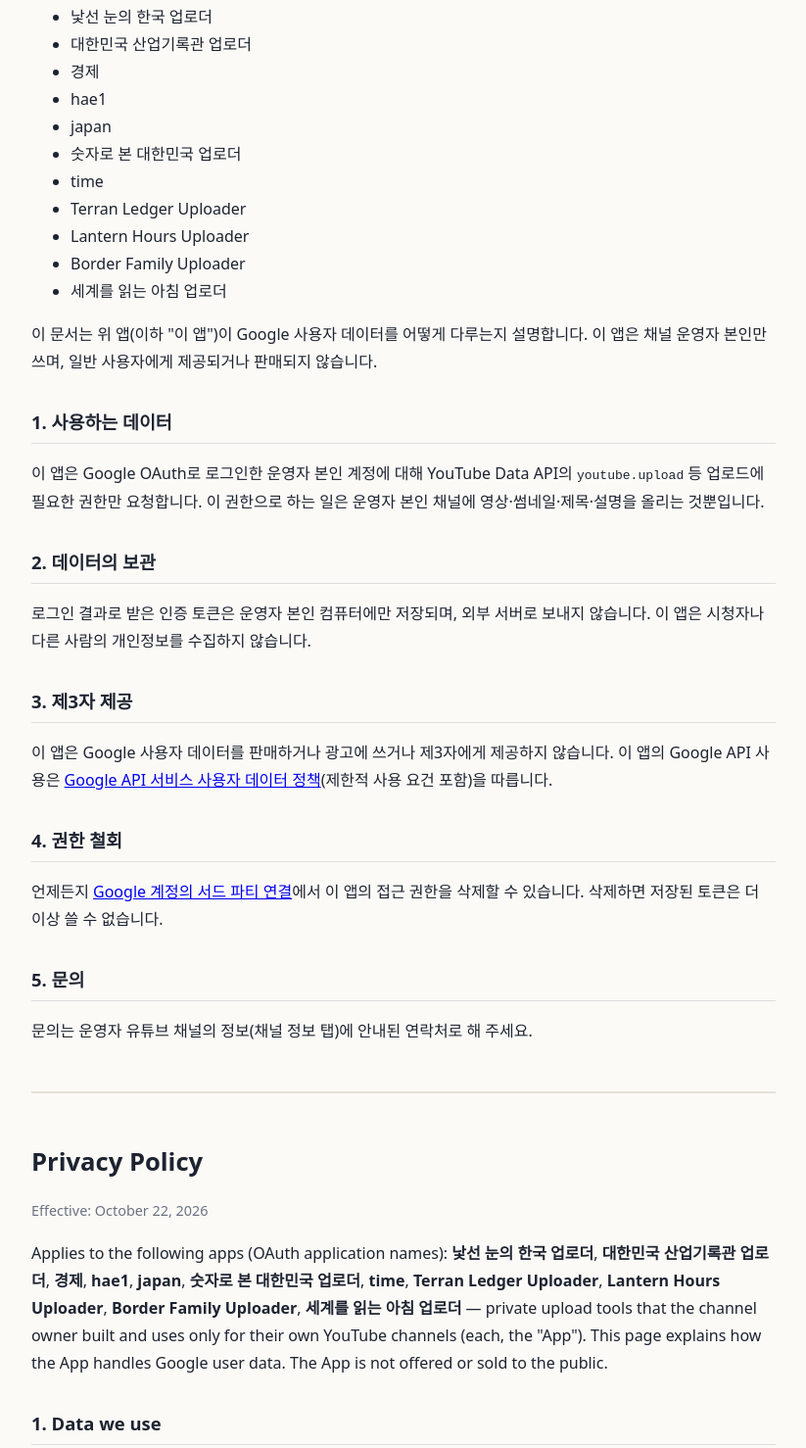
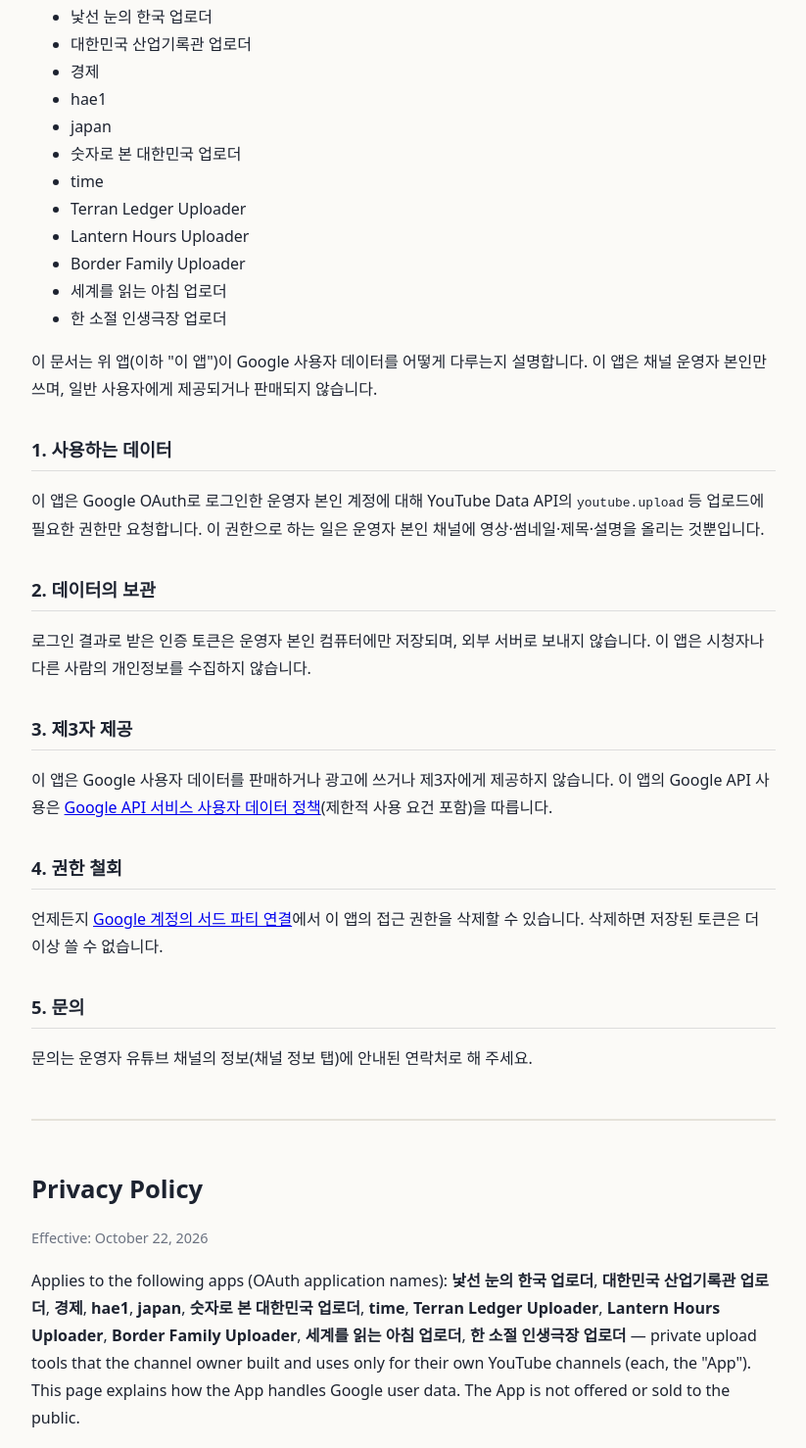
Before and after one commit to 12jaeho/privacy, a plain HTML site: page index.html in a window 1280 px wide. Shown: the part 324-1802 px from the top of the page at 98% size, without its empty margins (228-1051 px from the left). Drawn offline with Linux system fonts and the light colour scheme.

Commit message:
적용 앱 목록에 '한 소절 인생극장 업로더' 추가

```diff
--- a/index.html
+++ b/index.html
@@ -35,6 +35,7 @@
   <li>Lantern Hours Uploader</li>
   <li>Border Family Uploader</li>
   <li>세계를 읽는 아침 업로더</li>
+  <li>한 소절 인생극장 업로더</li>
 </ul>
 
 <p>이 문서는 위 앱(이하 "이 앱")이 Google 사용자 데이터를 어떻게 다루는지 설명합니다. 이 앱은 채널 운영자 본인만 쓰며, 일반 사용자에게 제공되거나 판매되지 않습니다.</p>
@@ -59,7 +60,7 @@
 <h1>Privacy Policy</h1>
 <p class="date">Effective: October 22, 2026</p>
 
-<p>Applies to the following apps (OAuth application names): <strong>낯선 눈의 한국 업로더</strong>, <strong>대한민국 산업기록관 업로더</strong>, <strong>경제</strong>, <strong>hae1</strong>, <strong>japan</strong>, <strong>숫자로 본 대한민국 업로더</strong>, <strong>time</strong>, <strong>Terran Ledger Uploader</strong>, <strong>Lantern Hours Uploader</strong>, <strong>Border Family Uploader</strong>, <strong>세계를 읽는 아침 업로더</strong> — private upload tools that the channel owner built and uses only for their own YouTube channels (each, the "App"). This page explains how the App handles Google user data. The App is not offered or sold to the public.</p>
+<p>Applies to the following apps (OAuth application names): <strong>낯선 눈의 한국 업로더</strong>, <strong>대한민국 산업기록관 업로더</strong>, <strong>경제</strong>, <strong>hae1</strong>, <strong>japan</strong>, <strong>숫자로 본 대한민국 업로더</strong>, <strong>time</strong>, <strong>Terran Ledger Uploader</strong>, <strong>Lantern Hours Uploader</strong>, <strong>Border Family Uploader</strong>, <strong>세계를 읽는 아침 업로더</strong>, <strong>한 소절 인생극장 업로더</strong> — private upload tools that the channel owner built and uses only for their own YouTube channels (each, the "App"). This page explains how the App handles Google user data. The App is not offered or sold to the public.</p>
 
 <h2>1. Data we use</h2>
 <p>The App asks the owner's own Google account, via Google OAuth, only for the YouTube Data API scopes needed to upload (such as <code>youtube.upload</code>). It uses them solely to upload videos, thumbnails, titles and descriptions to the owner's own channels.</p>
```
